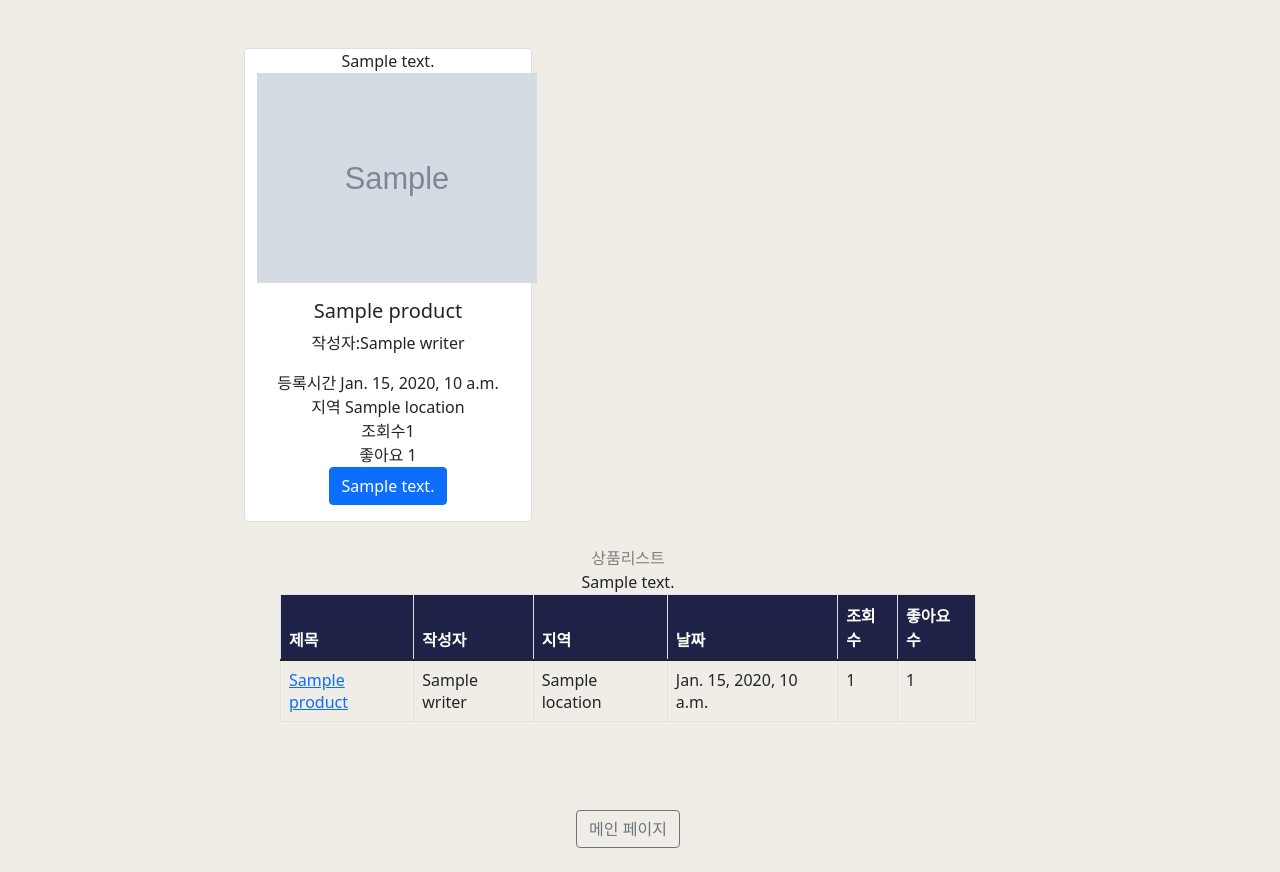
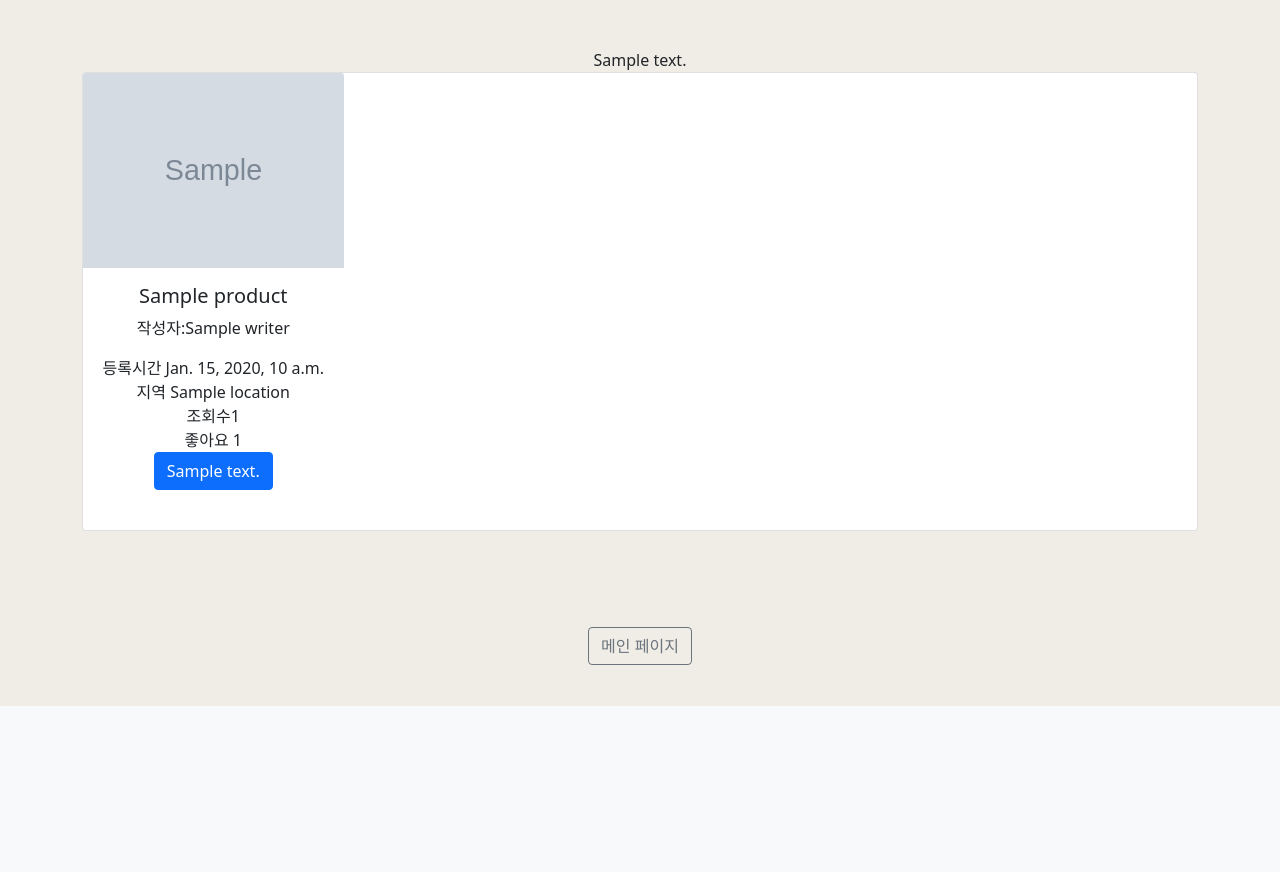
Before and after one commit to G-AnaBaDa/G_AnaBaDa, a Django app: template templates/product_list.html in a window 1280 px wide. Shown: the part 94-966 px from the top of the page. After the commit the page ends 800 px from the top, so only its background shows below. Run offline with Django 4.2, Linux system fonts and the light colour scheme; the template is opened without the code that fills it: most values are stand-ins (such as "Sample title", 1, 10 or a date in 2020); grey boxes marked "Sample" are stand-in pictures.

Commit message:
Design : 디자인 요소 변경(상품 리스트 가로정렬, 채팅방 UI변경)

```diff
--- a/templates/product_list.html
+++ b/templates/product_list.html
@@ -51,19 +51,22 @@
         </div>
     </div>
 </nav>
+
 <br><br>
-<div class="row text-center" style="width: 100%">
-    <div style="width: 60%; float:none; margin:0 auto">
-        <div class="row" >
-               <div class="row row-cols-auto">
-                {# 카드 시작 코드 #}
-                <div class="card" style="width: 18rem;">
+
+<div class="container text-center">
+
+            {# 카드 시작 코드 #}
+
                     {{ context_data|safe }}
+                    <div class="card" style="width: 100%;">
+                    <div class="row row-cols-4">
                     {% for product in object_list %}
+                    <div class="col mb-4">
                         {% if product.photo1 %}
-                            <img src={{ product.photo1.url }} style="width:280px; height:300px class="card-img-top" />
+                            <img src={{ product.photo1.url }} class="card-img-top img-fluid">
                         {% else %}
-                            <img src="https://eng.ybmclass.com/toeic/img/noimage.gif">
+                            <img src="https://eng.ybmclass.com/toeic/img/noimage.gif" class="img-fluid">
                         {% endif %}
                         <div class="card-body">
                             <h5 class="card-title">{{ product.title }}</h5>
@@ -72,55 +75,16 @@
                             <div>지역 {{ product.location }}</div>
                             <div>조회수{{ product.count }}</div>
                             <div>좋아요 {{ product.count_like_user }}</div>
-
                             <a href='/product/list/{{ product.id }}'
                                class="btn btn-primary">{{ product.content|safe }}</a>
                         </div>
+                    </div>
                     {% endfor %}
+                  </div>
                 </div>
-            </div>
-        </div>
-        <br>
-
-        <div class="container">
-            <div style="color: grey">상품리스트</div>
-            <div class="row">
-                <div class="col">
-                    <table class="table table-bordered">
-                        <thead style="background-color:#1f2247; color: white">
-                        <tr>
-                            <th scope="col">제목</th>
-                            <th scope="col">작성자</th>
-                            <th scope="col">지역</th>
-                            <th scope="col">날짜</th>
-                            <th scope="col">조회수</th>
-                            <th scope="col">좋아요 수</th>
-
-                        </tr>
-                        </thead>
-
-                        <tbody>
-                        {{ context_data|safe }}
-                        {% for product in object_list %}
-
-                            <tr>
-                                <td><a href='/product/list/{{ product.id }}'>{{ product.title|safe }}</a></td>
-                                <td>{{ product.writer }}</td>
-                                <td>{{ product.location }}</td>
-                                <td>{{ product.write_time }}</td>
-                                <td>{{ product.count }}</td>
-                                <td>{{ product.count_like_user }}</td>
 
 
-                            </tr>
-                            </tbody>
-                        {% endfor %}
-                    </table>
-                </div>
-            </div>
-        </div>
-
-        <br>
+        <br><br>
 
         {% if request.session.id %}
             <button class="btn text-white" style="background-color:#1f2247" onclick="location.href='/product/upload/'">
@@ -132,8 +96,9 @@
 
         <br><br>
 
-    </div>
 </div>
+
+
 <script src="https://cdn.jsdelivr.net/npm/bootstrap@5.1.3/dist/js/bootstrap.bundle.min.js"
         integrity="sha384-ka7Sk0Gln4gmtz2MlQnikT1wXgYsOg+OMhuP+IlRH9sENBO0LRn5q+8nbTov4+1p"
         crossorigin="anonymous"></script>
```
Also changed, not shown: templates/chat_room.html (+75 -19 lines).
